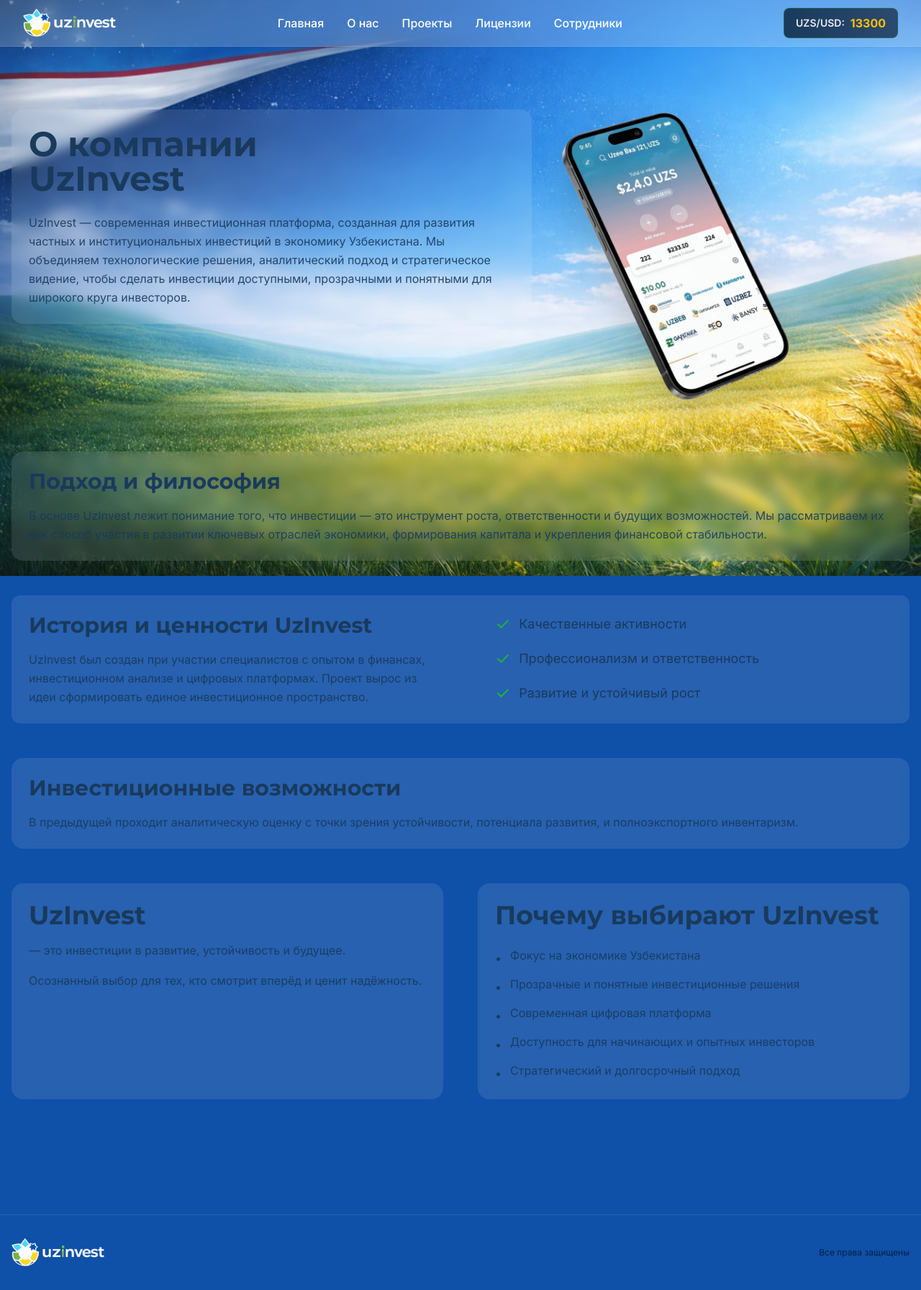
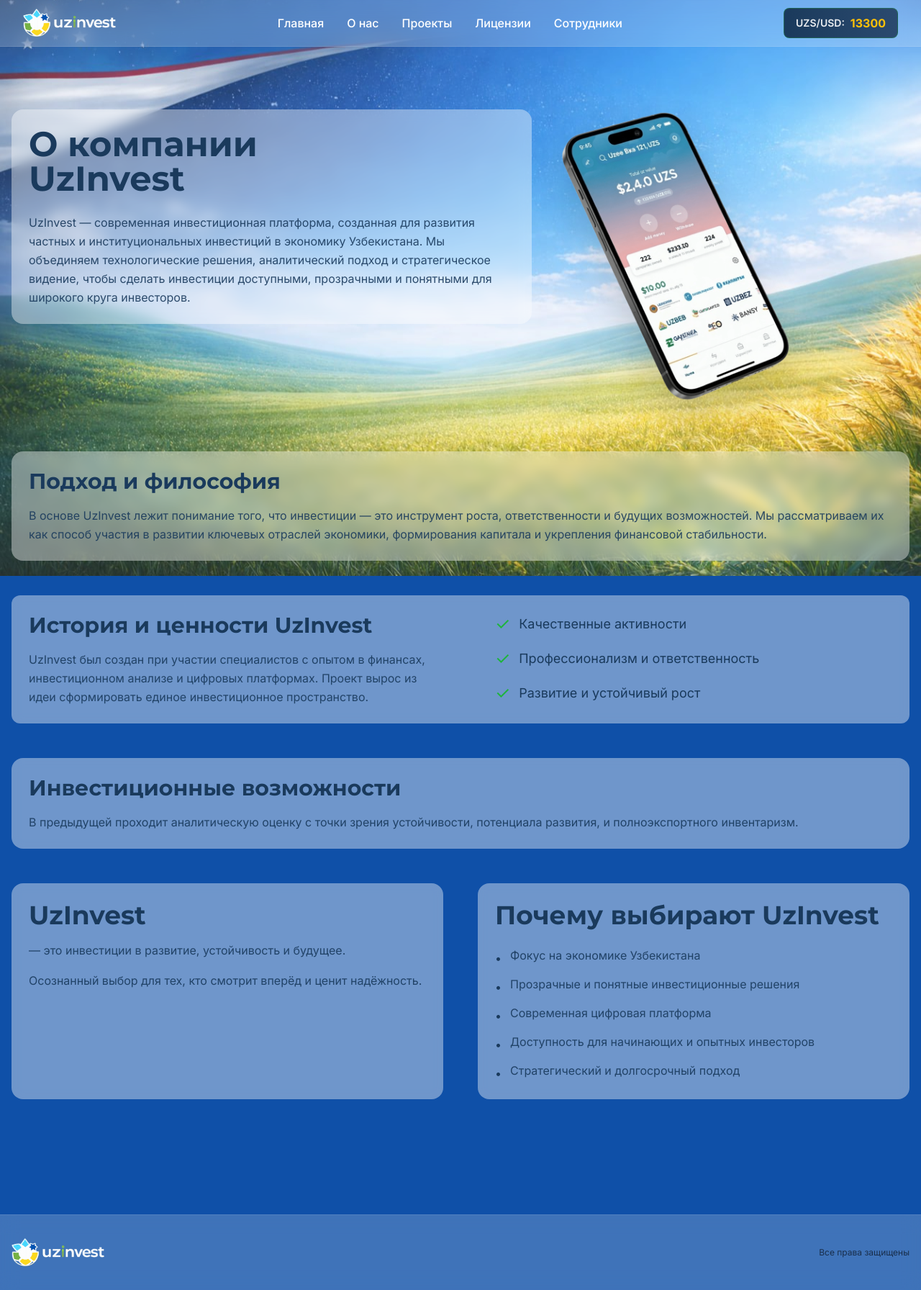
Before and after one commit to ArtemMikhailenko/uzinvest, a Next.js app: page /about in a window 1280 px wide. Shown: the whole page at 72% size. Built offline with nearby package versions, Linux system fonts and the light colour scheme; no server answers.

Commit message:
edits photo and address

```diff
--- a/app/about/page.tsx
+++ b/app/about/page.tsx
@@ -17,6 +17,8 @@ export default function AboutPage() {
           backgroundRepeat: 'no-repeat',
         }}
       />
+      {/* Высветляющий оверлей */}
+      <div className="fixed inset-0 -z-10 bg-white/10" />
 
       <Header />
       <AboutUs />
--- a/app/components/AboutUs.tsx
+++ b/app/components/AboutUs.tsx
@@ -7,7 +7,7 @@ export default function AboutUs() {
         {/* Верхний блок с заголовком, текстом и фото */}
         <div className="relative grid grid-cols-3 lg:grid-cols-5 gap-2 md:gap-6 lg:gap-16 mb-8 md:mb-16 lg:items-start overflow-visible">
           {/* Левая колонка - текст */}
-          <div className="col-span-2 lg:col-span-3 bg-white/10 backdrop-blur-sm rounded-xl  rounded-xl md:rounded-2xl p-4 md:p-6 mb-0 md:mb-0">
+          <div className="col-span-2 lg:col-span-3 bg-white/40 backdrop-blur-sm rounded-xl  rounded-xl md:rounded-2xl p-4 md:p-6 mb-0 md:mb-0">
             <h2 className="text-2xl md:text-4xl lg:text-5xl font-bold text-[#1A3A5C] mb-4 md:mb-6">
               О компании<br />
               UzInvest
@@ -32,7 +32,7 @@ export default function AboutUs() {
         </div>
 
         {/* Подход и философия */}
-        <div className="mb-8 md:mb-12  bg-white/10 backdrop-blur-sm rounded-xl rounded-xl md:rounded-2xl p-4 md:p-6">
+        <div className="mb-8 md:mb-12  bg-white/40 backdrop-blur-sm rounded-xl rounded-xl md:rounded-2xl p-4 md:p-6">
           <h3 className="text-xl md:text-3xl font-bold text-[#1A3A5C] mb-3 md:mb-4">
             Подход и философия
           </h3>
@@ -45,7 +45,7 @@ export default function AboutUs() {
         </div>
 
         {/* История и ценности UzInvest */}
-        <div className="grid grid-cols-1 bg-white/10 backdrop-blur-sm rounded-xl lg:grid-cols-2 gap-6 md:gap-12 mb-8 md:mb-12">
+        <div className="grid grid-cols-1 bg-white/40 backdrop-blur-sm rounded-xl lg:grid-cols-2 gap-6 md:gap-12 mb-8 md:mb-12">
           {/* Левая колонка - текст */}
           <div className=" md:rounded-2xl p-4 md:p-6">
             <h3 className="text-xl md:text-3xl font-bold text-[#1A3A5C] mb-3 md:mb-4">
@@ -76,7 +76,7 @@ export default function AboutUs() {
         </div>
 
         {/* Инвестиционные возможности */}
-        <div className="mb-8 md:mb-12 bg-white/10 backdrop-blur-sm rounded-xl rounded-xl md:rounded-2xl p-4 md:p-6">
+        <div className="mb-8 md:mb-12 bg-white/40 backdrop-blur-sm rounded-xl rounded-xl md:rounded-2xl p-4 md:p-6">
           <h3 className="text-xl md:text-3xl font-bold text-[#1A3A5C] mb-3 md:mb-4">
             Инвестиционные возможности
           </h3>
@@ -89,7 +89,7 @@ export default function AboutUs() {
         {/* Блок с маркированным списком */}
         <div className="grid grid-cols-1  lg:grid-cols-2 gap-6 md:gap-12 mb-8 md:mb-12">
           {/* Левая колонка - заключительный текст */}
-          <div className=" md:rounded-2xl bg-white/10 backdrop-blur-sm rounded-xl p-4 md:p-6">
+          <div className=" md:rounded-2xl bg-white/40 backdrop-blur-sm rounded-xl p-4 md:p-6">
             <h3 className="text-2xl md:text-4xl font-bold text-[#1A3A5C] mb-3 md:mb-4">
               UzInvest
             </h3>
@@ -102,7 +102,7 @@ export default function AboutUs() {
           </div>
 
           {/* Правая колонка - список */}
-          <div className="bg-white/10 backdrop-blur-sm rounded-xl md:rounded-2xl p-4 md:p-6">
+          <div className="bg-white/40 backdrop-blur-sm rounded-xl md:rounded-2xl p-4 md:p-6">
             <h3 className="text-2xl md:text-4xl font-bold text-[#1A3A5C] mb-4 md:mb-6">
               Почему выбирают UzInvest
             </h3>
--- a/app/components/Footer.tsx
+++ b/app/components/Footer.tsx
@@ -2,7 +2,7 @@
 
 export default function Footer() {
   return (
-    <footer className="relative py-8 px-4 border-t border-white/10  mt-12">
+    <footer className="relative py-8 px-4 border-t border-white/10 bg-white/20 backdrop-blur-md  mt-12">
       <div className="max-w-7xl mx-auto">
         <div className="flex flex-col md:flex-row items-center justify-between gap-4">
           {/* Логотип и название */}
--- a/app/components/Hero.tsx
+++ b/app/components/Hero.tsx
@@ -38,7 +38,7 @@ export default function Hero() {
   }, [count]);
 
   return (
-    <section id="hero" className="relative flex items-center justify-center px-4 pt-8 md:pt-16" style={{ height: 'calc(45vh - 32px)' }}>
+    <section id="hero" className="relative w-full flex items-center justify-center" style={{ height: 'calc(45vh - 32px)' }}>
       {/* Звезды и полумесяц */}
       {/* <div className="absolute top-4 left-4 md:top-8 md:left-8 flex items-start gap-2 z-10">
         <div className="text-white text-3xl md:text-4xl">☾</div>
@@ -57,7 +57,7 @@ export default function Hero() {
         </svg>
       </div> */}
 
-      <div className="max-w-7xl mx-auto text-center relative z-10">
+      <div className="w-full max-w-7xl mx-auto px-4 text-center relative z-10">
         {/* Главное число */}
         <div className="mb-6">
           <h1 className="text-6xl md:text-7xl lg:text-8xl font-bold text-white drop-shadow-2xl transition-all duration-300">
@@ -71,15 +71,17 @@ export default function Hero() {
         </h2>
 
         {/* Кнопка CTA */}
+        <div className="flex justify-center">
           <button
             onClick={promptInstall}
-          className="px-12 py-4 bg-[#FFC107] text-black text-lg font-bold rounded-full hover:bg-[#FFB300] transform hover:scale-105 transition-all"
+            className="px-12 py-4 bg-[#FFC107] text-black text-lg font-bold rounded-full hover:bg-[#FFB300] transform hover:scale-105 transition-all whitespace-nowrap"
             style={{
               boxShadow: '0 10px 40px rgba(255, 193, 7, 0.5), 0 6px 20px rgba(255, 193, 7, 0.3)',
             }}
           >
             Начать
           </button>
+        </div>
       </div>
 
       {/* Красные волнистые линии снизу */}
--- a/app/components/Team.tsx
+++ b/app/components/Team.tsx
@@ -4,39 +4,39 @@ export default function Team() {
   const team = [
     {
       id: 1,
-      name: 'Виктория Алексеева',
-      position: 'Главный менеджер по привлечению клиентов',
-      image: '/images/team/viktoria.jpg'
+      name: 'Каримов Зафар',
+      position: 'Генеральный директор',
+      image: '/images/team/zafar.jpg'
     },
     {
       id: 2,
-      name: 'Максим Каримов',
-      position: 'Главный специалист по привлечению клиентов',
-      image: '/images/team/karimov.jpg'
-    },
-    {
-      id: 3,
-      name: 'Олег Старков',
+      name: 'Старков Олег',
       position: 'Руководитель отдела по цифровой трансформации и управлению проектами',
       image: '/images/team/starkov.jpg'
     },
     {
+      id: 3,
+      name: 'Нарзыкулов Фахриддин',
+      position: 'Руководитель отдела продаж',
+      image: '/images/team/fahridin.jpg'
+    },
+    {
       id: 4,
-      name: 'Дониёр Ахмедов',
+      name: 'Ахмедов Дониёр',
       position: 'Начальник отдела по брокерскому обслуживанию клиентов',
       image: '/images/team/donier.jpg'
     },
     {
       id: 5,
-      name: 'Фахриддин Нарзыкулов',
-      position: 'Руководитель отдела продаж',
-      image: '/images/team/fahridin.jpg'
+      name: 'Каримов Максим',
+      position: 'Главный специалист по привлечению клиентов',
+      image: '/images/team/karimov.jpg'
     },
     {
       id: 6,
-      name: 'Каримов Зафар',
-      position: 'Генеральный директор',
-      image: '/images/team/zafar.jpg'
+      name: 'Алексеева Виктория',
+      position: 'Главный менеджер по привлечению клиентов',
+      image: '/images/team/viktoria.jpg'
     }
   ];
 
```
Lines whose indentation alone changed are shown as unchanged.
